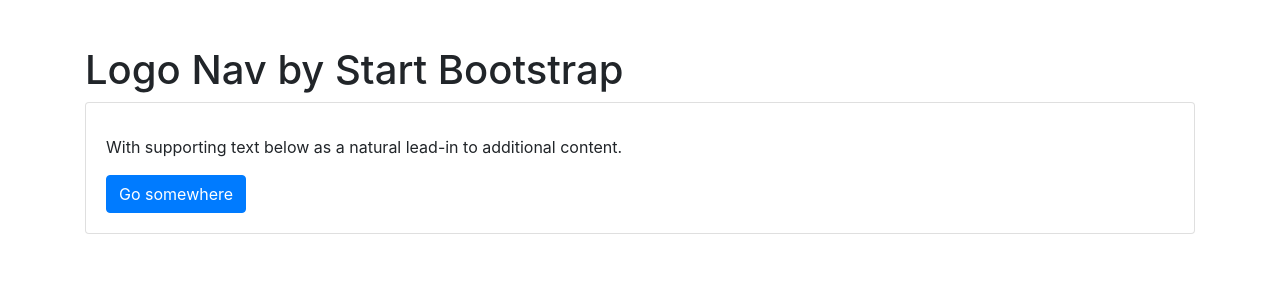
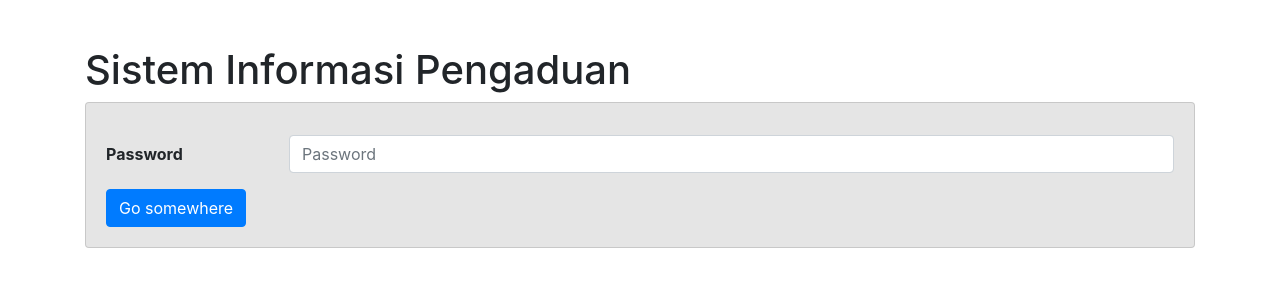
Before and after one commit to penya2nk/pengaduan, a CodeIgniter app: page /pengaduan/index.php/user/cform/form in a window 1280 px wide. Shown: the part 58-358 px from the top of the page. Run offline with CodeIgniter, Linux system fonts and the light colour scheme; grey boxes labelled with a size stand in for pictures from a placeholder-image service; some libraries are stand-ins or nearby versions.

Commit message:
edit form

```diff
--- a/application/views/form.php
+++ b/application/views/form.php
@@ -46,12 +46,25 @@
 
   <!-- Page Content -->
   <div class="container">
-      <h1 class="mt-5">Logo Nav by Start Bootstrap</h1>
+    <h1 class="mt-5">Sistem Informasi Pengaduan</h1>
 
-      <div class="card">
+    <div class="card" style="background-color: #e5e5e5">
       <div class="card-body">
         <h5 class="card-title"></h5>
-        <p class="card-text">With supporting text below as a natural lead-in to additional content.</p>
+        <div class="card-text">
+
+          <form>
+
+            <div class="form-group row">
+              <label class="col-sm-2 col-form-label"><b>Password</b></label>
+              <div class="col-sm-10">
+                <input type="password" class="form-control" id="inputPassword" placeholder="Password">
+              </div>
+            </div>
+          </form>
+
+        </div>
+
         <a href="#" class="btn btn-primary right">Go somewhere</a>
       </div>
     </div>
```
Lines whose indentation alone changed are shown as unchanged.
